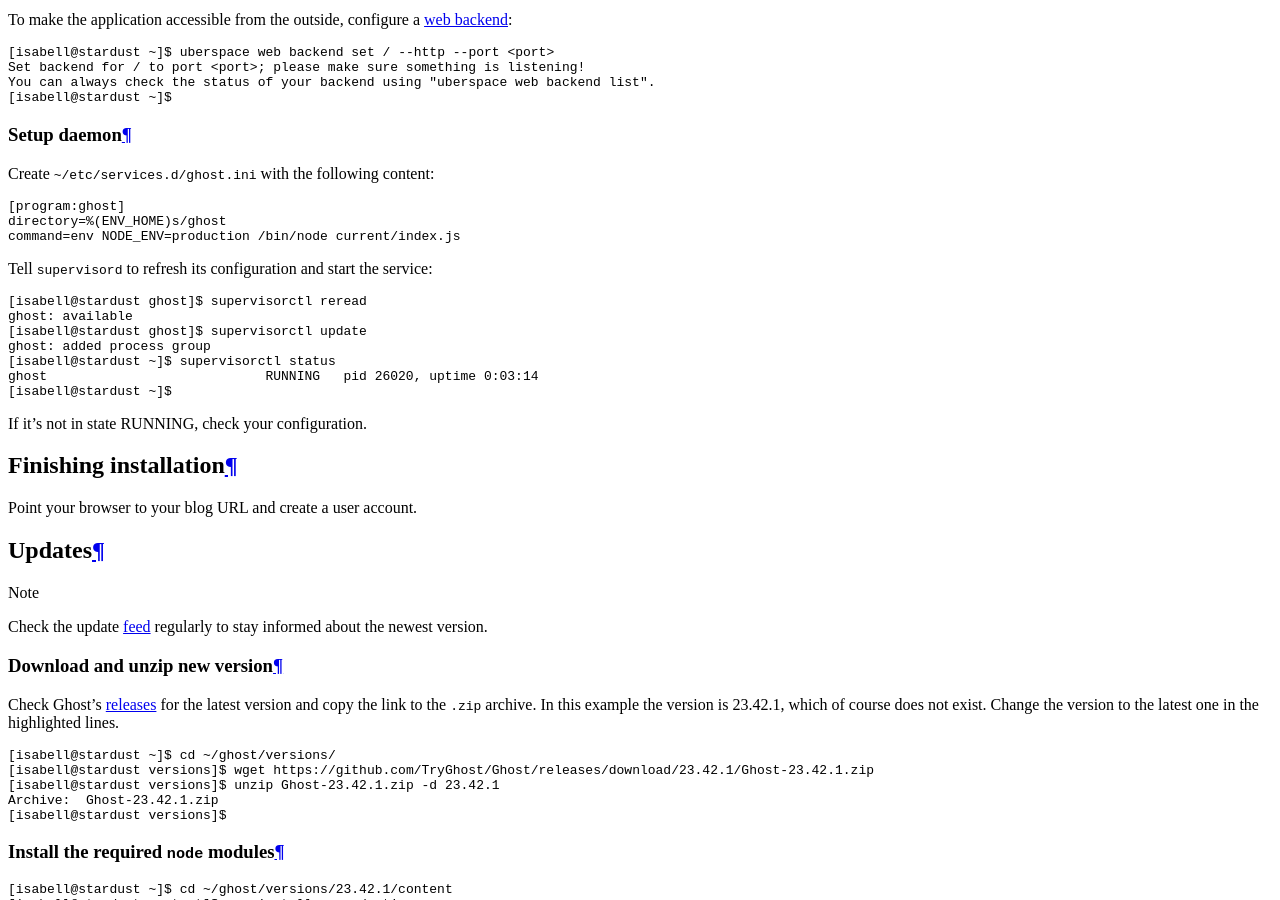
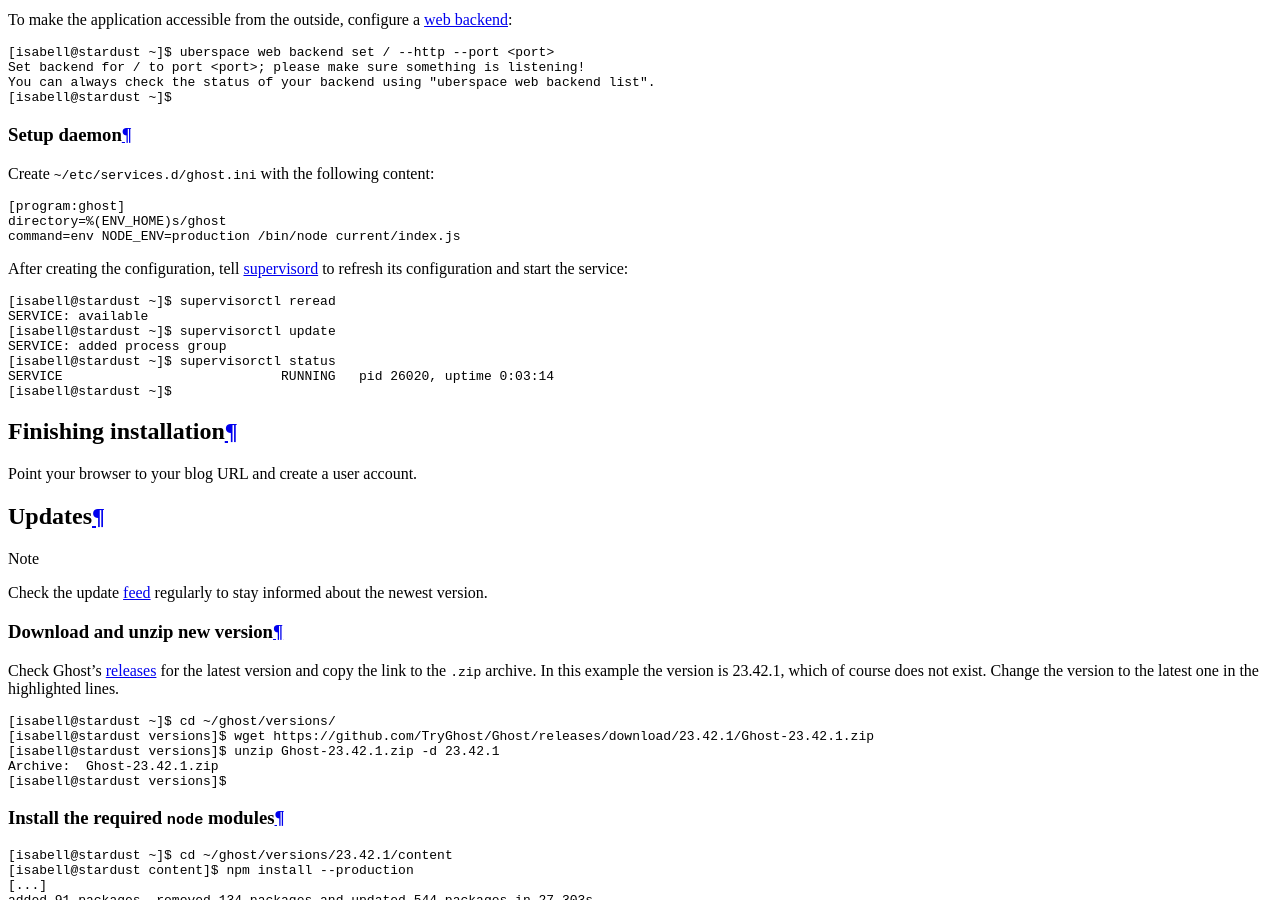
Before and after one commit to Uberspace/lab, a Sphinx documentation site: the page built from source/guide_ghost.rst, in a window 1280 px wide and 900 px high, scrolled down 4808 px. Built offline with Sphinx 7.4.7 and the Read the Docs theme 2.0.0, drawn with Linux system fonts in a browser that asks for light colours.

```diff
--- a/source/guide_ghost.rst
+++ b/source/guide_ghost.rst
@@ -155,19 +155,7 @@ Create ``~/etc/services.d/ghost.ini`` with the following content:
  directory=%(ENV_HOME)s/ghost
  command=env NODE_ENV=production /bin/node current/index.js
 
-Tell ``supervisord`` to refresh its configuration and start the service:
-
-::
-
- [isabell@stardust ghost]$ supervisorctl reread
- ghost: available
- [isabell@stardust ghost]$ supervisorctl update
- ghost: added process group
- [isabell@stardust ~]$ supervisorctl status
- ghost                            RUNNING   pid 26020, uptime 0:03:14
- [isabell@stardust ~]$
-
-If it's not in state RUNNING, check your configuration.
+.. include:: includes/supervisord.rst
 
 Finishing installation
 ======================
```
